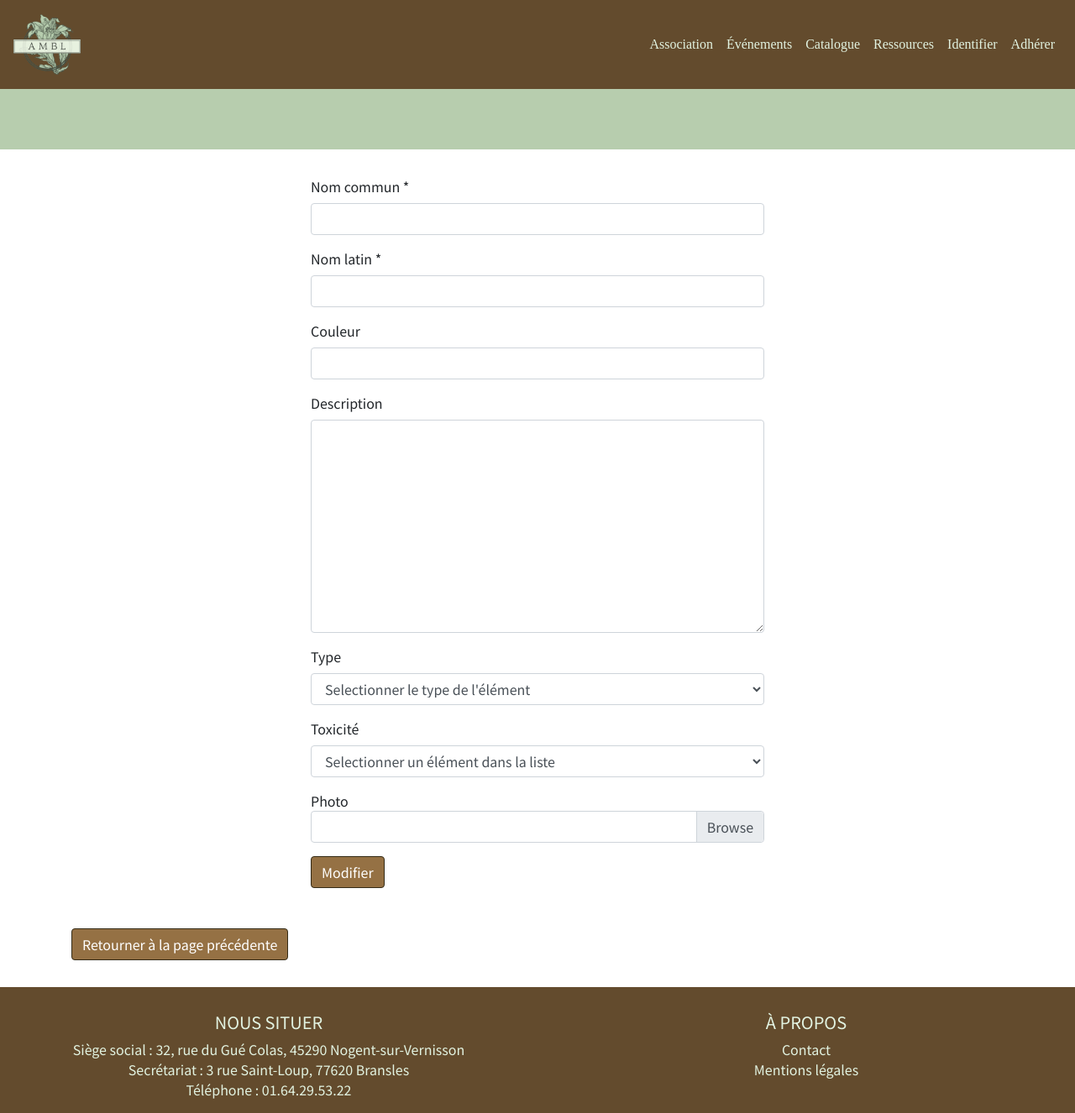
After one commit to WildCodeSchool/orleans-php-2003-project-ambl, a PHP site: template src/View/CatalogAdmin/edit.html.twig in a window 1280 px wide. The commit adds this page. Shown: the whole page at 84% size. Run offline with PHP 8.4, Linux system fonts and the light colour scheme; the template is opened without the code that fills it, so the values that code supplies are empty; some libraries are stand-ins or nearby versions; some web fonts are replaced.

Commit message:
Display of the edit form

```diff
--- /dev/null
+++ b/src/View/CatalogAdmin/edit.html.twig
@@ -0,0 +1,103 @@
+{% extends 'layout.html.twig' %}
+
+{% block title %}
+    CatalogueAdmin | Modifier
+{% endblock %}
+
+{% block stylesheet %}
+    <link rel="stylesheet" href="https://cdnjs.cloudflare.com/ajax/libs/font-awesome/4.7.0/css/font-awesome.min.css">
+    <link rel="stylesheet" href="/assets/css/catalogAdmin.css">
+{% endblock %}
+
+{% block content %}
+    <header class="header">
+        <div class="container h-100 justify-around">
+            <div class="row h-75 align-items-center">
+                <div class="col-12">
+                    <h1>{{ element.common_name }}</h1>
+                </div>
+            </div>
+        </div>
+    </header>
+
+    <main>
+        <section class="catalog">
+            <div class="container">
+                <div class="row message-box">
+                    <div class="col-12">
+                        {% if errors is not empty %}
+                            <div class="alert alert-danger">
+                                <ul>
+                                    {% for error in errors %}
+                                        <li>{{ error }}</li>
+                                    {% endfor %}
+                                </ul>
+                            </div>
+                        {% endif %}
+                    </div>
+                </div>
+                <div class="row justify-content-center">
+                    <div class="col-6">
+                        <form method="post" enctype="multipart/form-data">
+                            <div class="form-group">
+                                <label for="commonName">Nom commun *</label>
+                                <input type="text" name="commonName" class="form-control" placeholder="ex:champignon" value="{{ dataSend.commonName }} {{ element.common_name }}" required>
+                            </div>
+                            <div class="form-group">
+                                <label for="latinName">Nom latin *</label>
+                                <input type="text" name="latinName" class="form-control" placeholder="ex:tremella" value="{{ dataSend.latinName }} {{ element.latin_name }}" required>
+                            </div>
+                            <div class="form-group">
+                                <label for="color">Couleur</label>
+                                <input type="text" name="color" class="form-control" placeholder="ex:jaune" value="{{ dataSend.color }} {{ element.color }}" required>
+                            </div>
+                            <div class="form-group">
+                                <label for="description">Description</label>
+                                <textarea type="text" name="description" class="form-control" placeholder="ex:De pettie taille" rows="10" required>{{ dataSend.description }} {{ element.description }}</textarea>
+                            </div>
+                            <div class="form-group">
+                                <label for="type">Type</label>
+                                <select name="type" class="form-control">
+                                    <option value="">Selectionner le type de l'élément</option>
+                                    {% for elementType in elementTypes %}
+                                        <option value="{{ elementType.id }}" {% if dataSend.type  == elementType.id or element.element_type_id == elementType.id %}selected{% endif %}>
+                                            {{ elementType.name }}
+                                        </option>
+                                    {% endfor %}
+                                </select>
+                            </div>
+                            <div class="form-group">
+                                <label for="toxicity">Toxicité</label>
+                                <select name="toxicity" class="form-control">
+                                    <option value="">Selectionner un élément dans la liste</option>
+                                    {% for toxicity in toxicities %}
+                                        <option value="{{ toxicity.id }}" {% if dataSend.toxicity  == toxicity.id or element.toxicity_id == toxicity.id %}selected{% endif %}>
+                                            {{ toxicity.name }}
+                                        </option>
+                                    {% endfor %}
+                                </select>
+                            </div>
+                            <div class="form-group">
+                                <span for="pciture">Photo</span>
+                                <div class="custom-file">
+                                    <input type="file" class="custom-file-input" name="picture">
+                                    <span class="custom-file-label">{{ element.picture }}</span>
+                                </div>
+                            </div>
+
+                            <button class="btn btn-primary">Modifier</button>
+                        </form>
+                    </div>
+                </div>
+
+                <div class="row mt-5">
+                    <div class="col-12">
+                        <a class="btn btn-primary" href="/catalogAdmin/index">
+                            Retourner à la page précédente
+                        </a>
+                    </div>
+                </div>
+            </div>
+        </section>
+    </main>
+{% endblock %}
--- a/src/View/CatalogAdmin/index.html.twig
+++ b/src/View/CatalogAdmin/index.html.twig
@@ -48,7 +48,7 @@ CatalogueAdmin
                                         <h4>{{ element.common_name }}</h4>
                                     </div>
                                     <p>{{ element.description|slice(0,81)~'...' }}.</p>
-                                    <a href="" class="box_btn">Modifier</a>
+                                    <a href="/catalogAdmin/edit/{{ element.id }}" class="box_btn">Modifier</a>
                                     <a href="" class="box_btn">Supprimer</a>
                                 </div>
                             </div>
```
Also changed, not shown: src/Controller/CatalogAdminController.php (+146 -0 lines), src/Model/CatalogManager.php (+15 -7 lines), src/Model/ElementTypeManager.php (added, +29 -0 lines), src/Model/ToxicityManager.php (added, +29 -0 lines), src/Services/UploadManager.php (added, +89 -0 lines).
